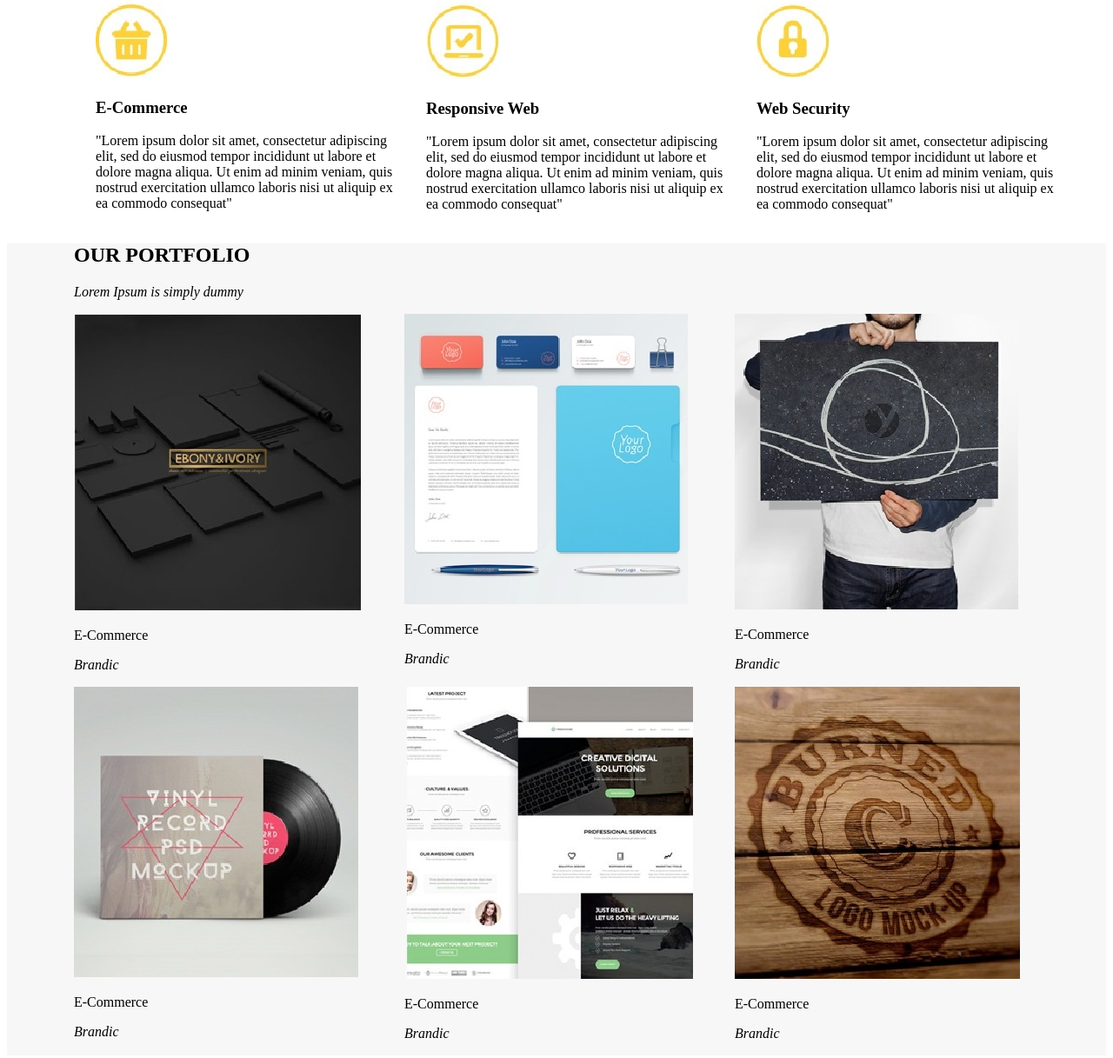
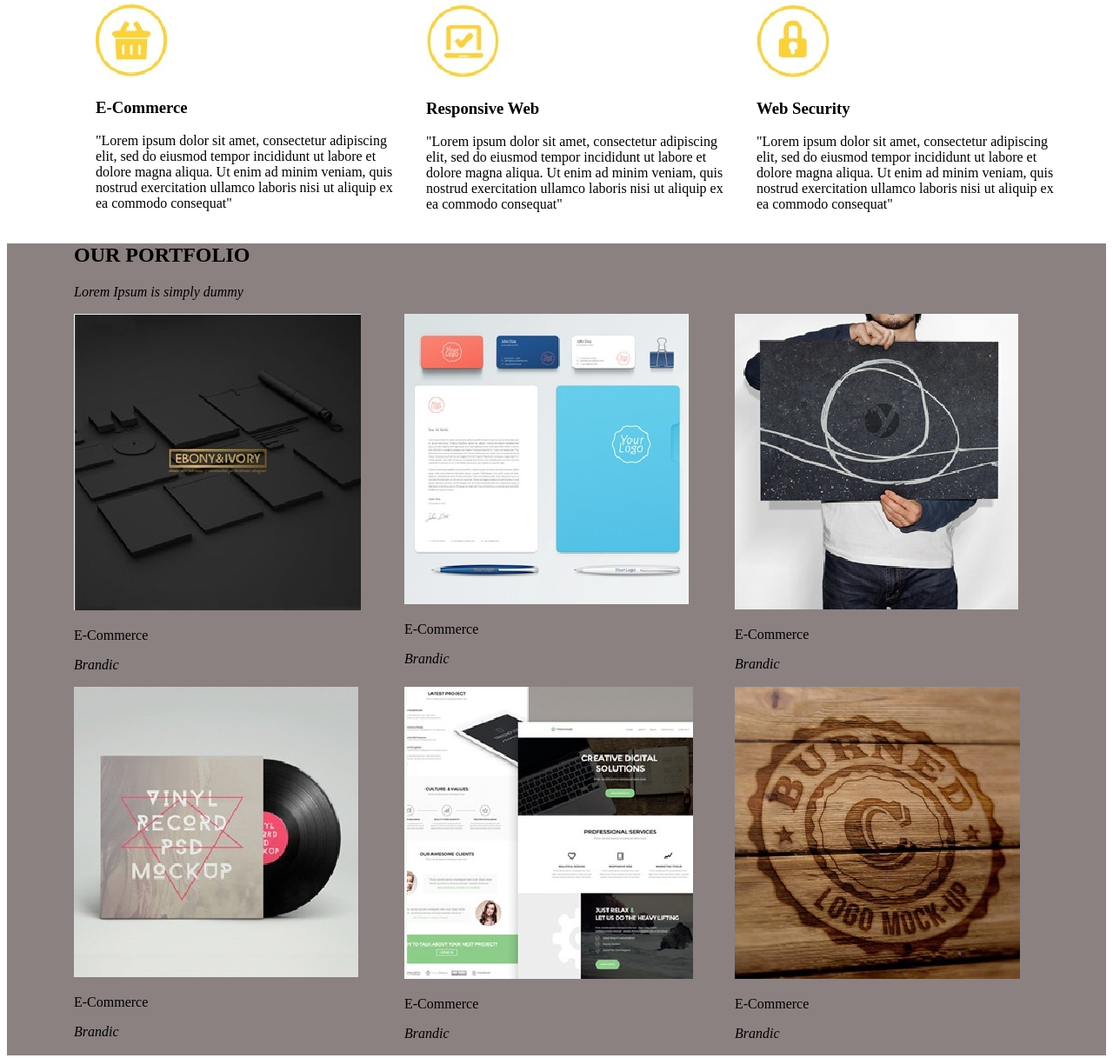
Before and after one commit to Dawid-lab/Pierwsze-zadanie-z-Task-runner, a website: page index.html in a window 1280 px wide. Shown: the part 906-2123 px from the top of the page at 87% size. Drawn offline with nearby package versions, Linux system fonts and the light colour scheme; files that its build step writes are made by us from their sources.

Commit message:
add change of style.scss

```diff
--- a/sass/style.scss
+++ b/sass/style.scss
@@ -80,7 +80,7 @@
 
 /* our-portfolio*/
 .our-portfolio {
-    background-color: #f7f7f7;
+    background-color: #8b8181;
 }
 
 .footer ul li {
```
